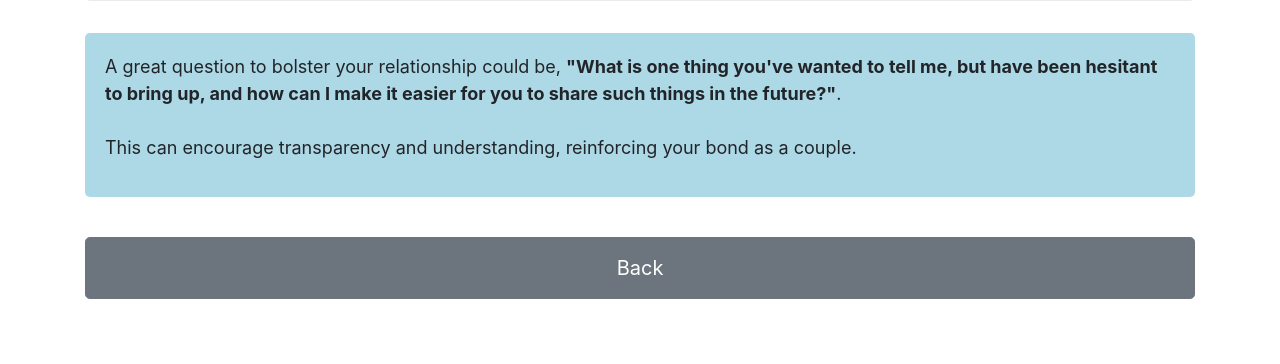
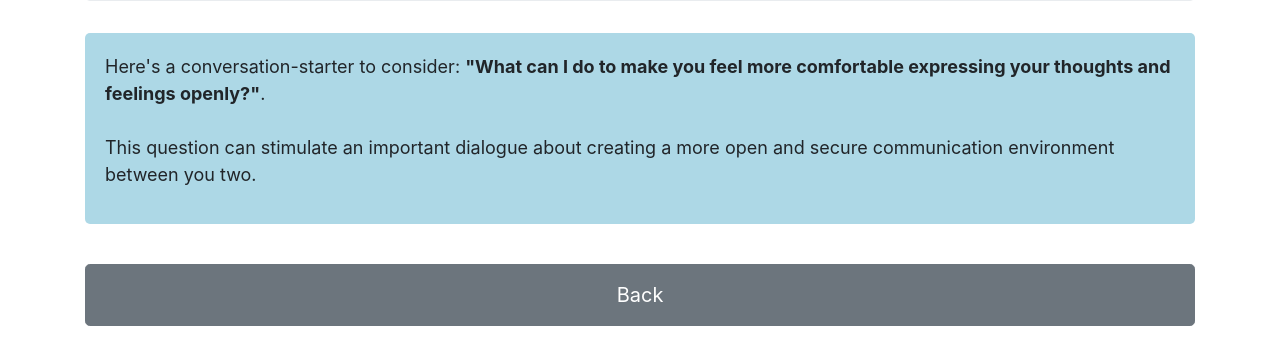
Before and after one commit to LoveGrow1/16161616F, a plain HTML site: page question.html in a window 1280 px wide. Shown: the part 202-566 px from the top of the page. Drawn offline with nearby package versions, Linux system fonts and the light colour scheme.

Commit message:
Update question.html

```diff
--- a/question.html
+++ b/question.html
@@ -42,9 +42,9 @@
   <div class="row">
     <div class="col-12">
       <div class="info-box">
-        <p>A great question to bolster your relationship could be, <b>"What is one thing you've wanted to tell me, but have been hesitant to bring up, and how can I make it easier for you to share such things in the future?"</b>.<br><br>
+        <p>Here's a conversation-starter to consider: <b>"What can I do to make you feel more comfortable expressing your thoughts and feelings openly?"</b>.<br><br>
 
-This can encourage transparency and understanding, reinforcing your bond as a couple.</p>
+This question can stimulate an important dialogue about creating a more open and secure communication environment between you two.</p>
       </div>
     </div>
   </div>
```
